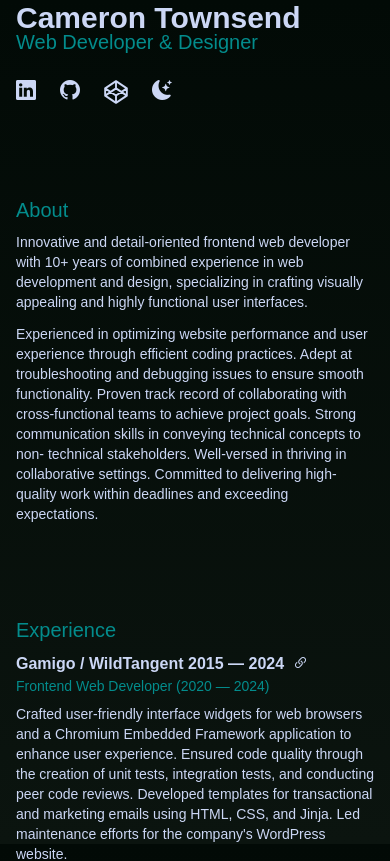
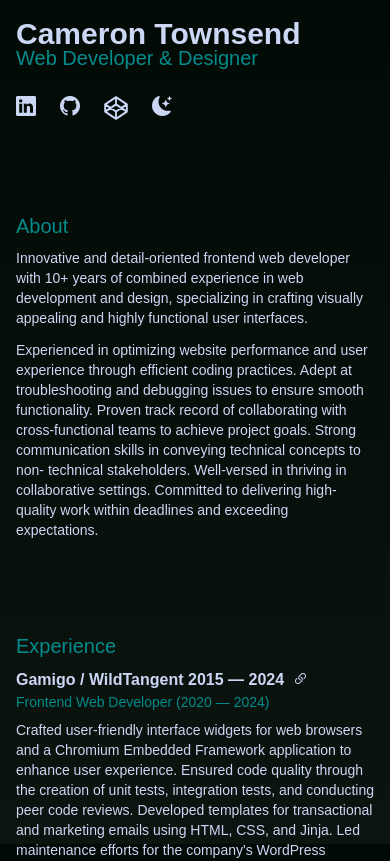
Before and after one commit to goldcam/portfolio-site, a React (Create React App) app: page / in a window 390 px wide. Shown: the top 861 px of the page. Built offline with nearby package versions, Linux system fonts and the light colour scheme.

Commit message:
padding for header mobile.

```diff
--- a/src/components/header/index.tsx
+++ b/src/components/header/index.tsx
@@ -9,7 +9,7 @@ import Nav from '../nav';
 export class HeaderComponent extends PureComponent {
     render () {
         return (
-            <header className="lg:sticky lg:top-0 lg:flex lg:max-h-screen lg:w-3/12 lg:flex-col lg:justify-between lg:py-20">
+            <header className="lg:sticky lg:top-0 lg:flex lg:max-h-screen lg:w-3/12 lg:flex-col lg:justify-between pt-4 lg:py-20">
             <div>
                     <Name />
                     <Nav />
```
